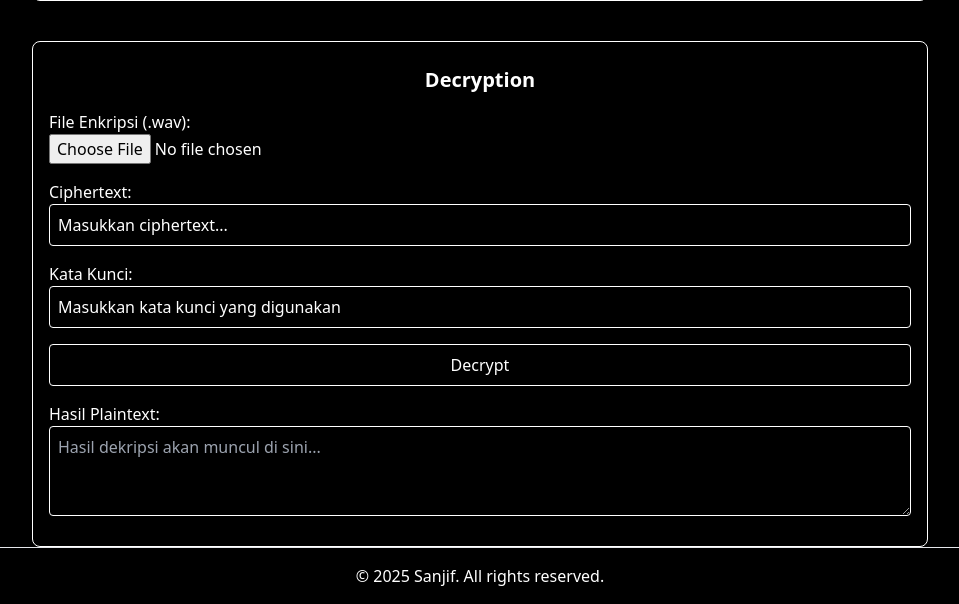
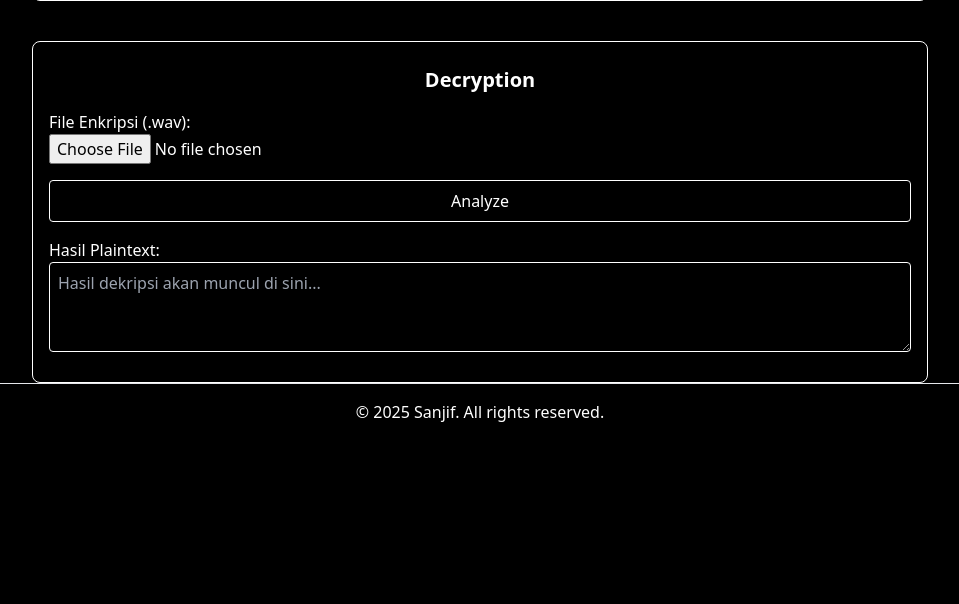
Before and after one commit to itsfariz7/dtmfcrypto, a Flask app: page /encryptDecrypt in a window 1280 px wide. Shown: the part 1105-1709 px from the top of the page, without its empty margins (160-1119 px from the left). After the commit the page ends 1527 px from the top, so only its background shows below. Run offline with Flask 3, Linux system fonts and the light colour scheme; some libraries are stand-ins or nearby versions.

Commit message:
rev decrypt

```diff
--- a/app.py
+++ b/app.py
@@ -1,13 +1,12 @@
-from flask import Flask, render_template, request, jsonify, send_from_directory
+from flask import Flask, render_template, request, jsonify
 import os
 import base64
 import numpy as np
 from scipy.io.wavfile import write
 from pydub import AudioSegment
 from Crypto.Cipher import AES
-from Crypto.Util.Padding import pad
+from Crypto.Util.Padding import pad, unpad
 from Crypto import Random
-from Crypto.Util.Padding import unpad
 
 app = Flask(__name__)
 UPLOAD_FOLDER = "uploads"
@@ -110,37 +109,23 @@ def process():
         write(mixed_path, SAMPLE_RATE, np.int16(mixed * 32767))
 
         return jsonify({
-             "ciphertext": "...",
-                "ascii": "...",
-                "waveforms": {
-                    "dtmf": "/static/output/dtmf_only.wav",
-                    "carrier": "/static/output/carrier_only.wav",
-                    "mixed": "/static/output/mixed_audio.wav"
-                },
-                "downloads": {
-                    "dtmf": "/static/output/dtmf_only.wav",
-                    "carrier": "/static/output/carrier_only.wav",
-                    "mixed": "/static/output/mixed_audio.wav"
+            "ciphertext": ciphertext_base64,
+            "ascii": ascii_values,
+            "waveforms": {
+                "dtmf": "/static/output/dtmf_only.wav",
+                "carrier": "/static/output/carrier_only.wav",
+                "mixed": "/static/output/mixed_audio.wav"
             }
         })
 
     except Exception as e:
         return jsonify({"error": str(e)}), 500
 
-def generate_dtmf_signal(ascii_values, duration=0.2, sample_rate=SAMPLE_RATE):
-    t = np.linspace(0, duration, int(sample_rate * duration), False)
-    signal = np.array([], dtype=np.float32)
-    for digit in ascii_values:
-        f1, f2 = DTMF_FREQUENCIES.get(digit, DEFAULT_FREQUENCY)
-        tone = np.sin(2 * np.pi * f1 * t) + np.sin(2 * np.pi * f2 * t)
-        signal = np.append(signal, tone)
-    return signal * 0.5
 @app.route('/decrypt', methods=["POST"])
 def decrypt():
     try:
         ciphertext_base64 = request.form.get("ciphertext")
         key = request.form.get("key")
-        file = request.files.get("file")  # optional, still accepted but unused
 
         if not ciphertext_base64 or not key:
             return jsonify({"error": "Ciphertext dan kunci harus diisi!"}), 400
@@ -160,6 +145,15 @@ def decrypt():
     except Exception as e:
         return jsonify({"error": f"Gagal mendekripsi: {str(e)}"}), 500
 
+def generate_dtmf_signal(ascii_values, duration=0.2, sample_rate=SAMPLE_RATE):
+    t = np.linspace(0, duration, int(sample_rate * duration), False)
+    signal = np.array([], dtype=np.float32)
+    for digit in ascii_values:
+        f1, f2 = DTMF_FREQUENCIES.get(digit, DEFAULT_FREQUENCY)
+        tone = np.sin(2 * np.pi * f1 * t) + np.sin(2 * np.pi * f2 * t)
+        signal = np.append(signal, tone)
+    return signal * 0.5
+
 if __name__ == "__main__":
     port = int(os.environ.get("PORT", 5000))
     app.run(host="0.0.0.0", port=port, debug=False)
--- a/templates/encryptDecrypt.html
+++ b/templates/encryptDecrypt.html
@@ -109,20 +109,26 @@
   <input type="file" id="dec-audioFile" accept=".wav" class="w-full text-white" />
 </div>
 
-  <!-- Input Ciphertext -->
+<!-- Tombol Analyze -->
+<button onclick="analyzeFile()" id="btn-analyze" class="w-full border border-white text-white py-2 rounded hover:bg-white hover:text-black transition">Analyze</button>
+
+<!-- Loader -->
+<div id="analyze-loading" class="text-center hidden">
+  <p class="text-white">Analyzing...</p>
+  <div class="w-8 h-8 border-4 border-white border-t-transparent rounded-full animate-spin mx-auto mt-2"></div>
+</div>
+
+<!-- Output dari Analyze -->
+<div id="analyze-result" class="space-y-3 hidden">
   <div>
     <label class="block font-medium text-white">Ciphertext:</label>
-    <input type="text" id="dec-ciphertext" class="w-full p-2 border border-white rounded bg-transparent text-white placeholder-white" placeholder="Masukkan ciphertext..." />
+    <input type="text" id="dec-ciphertext" class="w-full p-2 border border-white rounded bg-transparent text-white" readonly />
   </div>
-
-  <!-- Input Kata Kunci -->
   <div>
     <label class="block font-medium text-white">Kata Kunci:</label>
-    <input type="text" id="dec-key" class="w-full p-2 border border-white rounded bg-transparent text-white placeholder-white" placeholder="Masukkan kata kunci yang digunakan" />
+    <input type="text" id="dec-key" class="w-full p-2 border border-white rounded bg-transparent text-white" readonly />
   </div>
-
-  <!-- Tombol Decrypt -->
-  <button onclick="decryptPesan()" class="w-full border border-white text-white py-2 rounded hover:bg-white hover:text-black transition">Decrypt</button>
+</div>
 
   <!-- Output -->
   <div>
@@ -171,6 +177,47 @@
   }
 
   let wavesurferInstances = {};
+
+  function analyzeFile() {
+  const fileInput = document.getElementById("dec-audioFile");
+  const loading = document.getElementById("analyze-loading");
+  const result = document.getElementById("analyze-result");
+
+  if (!fileInput.files.length) {
+    alert("Pilih file .wav terlebih dahulu.");
+    return;
+  }
+
+  const file = fileInput.files[0];
+  const formData = new FormData();
+  formData.append("encryptedFile", file);
+
+  // Tampilkan animasi loading
+  loading.classList.remove("hidden");
+  result.classList.add("hidden");
+
+  fetch("/analyze", {
+    method: "POST",
+    body: formData
+  })
+  .then(response => response.json())
+  .then(data => {
+    loading.classList.add("hidden");
+
+    if (data.error) {
+      alert("Gagal menganalisis: " + data.error);
+      return;
+    }
+
+    document.getElementById("dec-ciphertext").value = data.ciphertext || "";
+    document.getElementById("dec-key").value = data.key || "";
+    result.classList.remove("hidden");
+  })
+  .catch(error => {
+    loading.classList.add("hidden");
+    alert("Terjadi kesalahan saat analisis: " + error);
+  });
+}
 
   function createWaveform(containerId, audioUrl) {
     // Destroy jika sudah ada sebelumnya
@@ -239,31 +286,31 @@
 function decryptPesan() {
   const ciphertext = document.getElementById("dec-ciphertext").value;
   const key = document.getElementById("dec-key").value;
-  const file = document.getElementById("dec-audioFile").files[0];
 
-  if (!ciphertext || !key || !file) {
-    alert("Harap lengkapi ciphertext, kunci, dan pilih file audio.");
+  if (!ciphertext || !key) {
+    alert("Ciphertext dan kunci harus tersedia.");
     return;
   }
 
   const formData = new FormData();
   formData.append("ciphertext", ciphertext);
   formData.append("key", key);
-  formData.append("file", file);
 
   fetch("/decrypt", {
     method: "POST",
     body: formData
   })
-  .then(response => response.json())
+  .then(res => res.json())
   .then(data => {
     if (data.error) {
-      alert("Error: " + data.error);
+      alert("Gagal dekripsi: " + data.error);
     } else {
-      document.getElementById("plaintext").value = data.plaintext;
+      document.getElementById("plaintext").value = data.plaintext || "";
     }
   })
-  .catch(err => alert("Terjadi kesalahan: " + err));
+  .catch(error => {
+    alert("Terjadi kesalahan saat dekripsi: " + error);
+  });
 }
 
 
```
Lines whose indentation alone changed are shown as unchanged.
